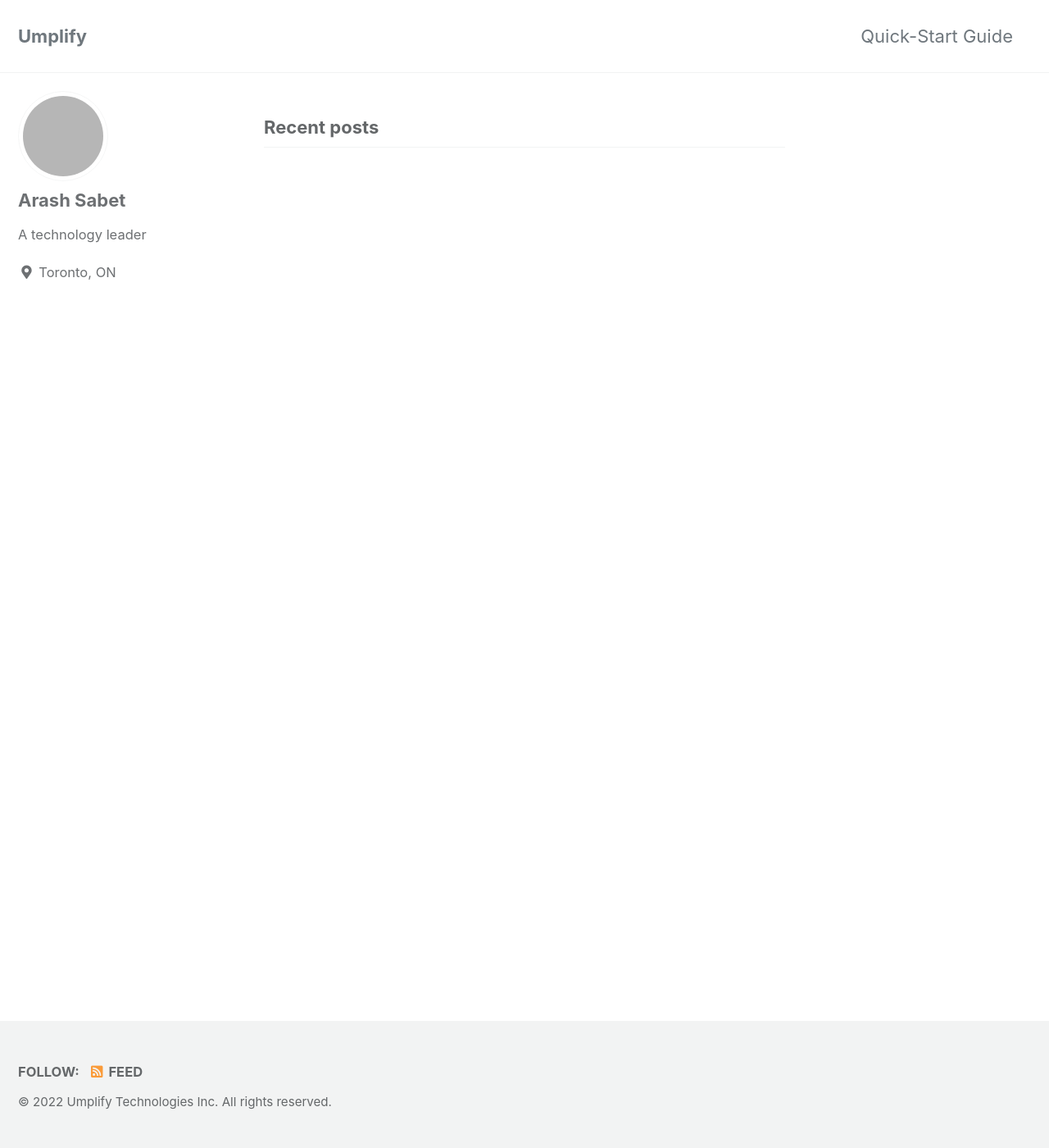
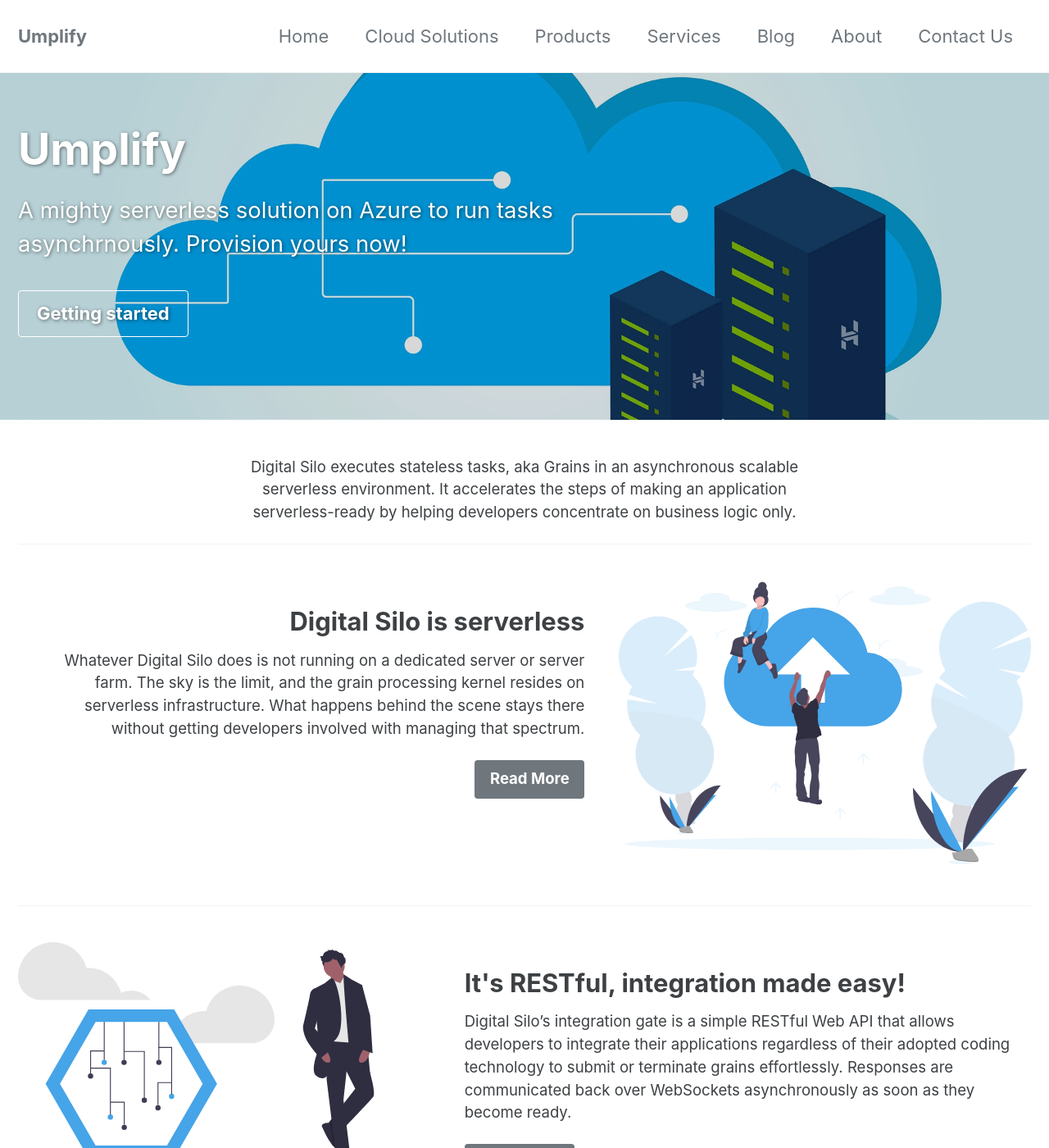
Before and after one commit to Umplify/umplify, a Jekyll site: the page built from _pages/home.md, in a window 1280 px wide and 1400 px high. Shown: the whole window at 82% size. Built offline with Jekyll 4.4.1, drawn with Linux system fonts in a browser that asks for light colours; cached includes are drawn as plain includes; the list of posts is cut into pages by our own code; some of the changed text lies outside the part shown; grey boxes are pictures that could not be loaded.

Commit message:
Re-organized the links and initialized pages' pointers #1

```diff
--- a/_config.yml
+++ b/_config.yml
@@ -286,9 +286,10 @@
       layout: single
       author_profile: true
       read_time: true
-      comments: # true
+      comments: false
       share: true
       related: true
+      show_date: true
   - scope:
       path: ""
       type: pages
--- /dev/null
+++ b/_pages/home.md
@@ -0,0 +1,126 @@
+---
+permalink: /
+title: "Umplify"
+author_profile: false
+layout: splash
+classes:
+    - landing
+    - wide
+header:
+  overlay_color: "#000"
+  overlay_filter: "0.125"
+  overlay_image: /assets/images/splash/splashhomepage.jpg
+  actions:
+    - label: "Getting started"
+      url: "/start"
+excerpt: "A mighty serverless solution on Azure to run tasks asynchrnously. Provision yours now!"
+intro:
+  - excerpt: Digital Silo executes stateless tasks, aka Grains in an asynchronous scalable serverless environment. It accelerates the steps of making an application serverless-ready by helping developers concentrate on business logic only.
+feature_row:
+  - image_path: /assets/images/splash/developer.svg
+    title: 1. Develop the grains
+    excerpt: Download our free **.NET SDK** to implement your business logic tasks aka grains.
+    ## url: "#test-link"
+    ## btn_label: "Read More"
+    ## btn_class: "btn--secondar"
+  - image_path: /assets/images/splash/deploy.svg
+    title: 2. Provision the Silo
+    excerpt: Download and run the build pipeline to deploy Digital Silo to your Azure subscription. **You need to do it only once!**
+    # url: "#test-link"
+    # btn_label: "Read More"
+    # btn_class: "btn--secondar"
+  - image_path: /assets/images/splash/launch.svg
+    title: 3. Deploy the grains
+    excerpt: Upload your implemented .NET grains to your Digital Silo's provisioned Azure storage.
+    # url: "#test-link"
+    # btn_label: "Read More"
+    # btn_class: "btn--secondar"
+
+feature_row_right1:
+  - image_path: /assets/images/cloud.svg
+    title: Digital Silo is serverless
+    excerpt: Whatever Digital Silo does is not running on a dedicated server or server farm. The sky is the limit, and the grain processing kernel resides on serverless infrastructure. What happens behind the scene stays there without getting developers involved with managing that spectrum.
+    url: digital-silo-is-serverless
+    btn_label: "Read More"
+    btn_class: "btn--primary"
+
+feature_row_left1:
+  - image_path: /assets/images/integration.svg
+    title: It's RESTful, integration made easy!
+    excerpt: Digital Silo's integration gate is a simple RESTful Web API that allows developers to integrate their applications regardless of their adopted coding technology to submit or terminate grains effortlessly. Responses are communicated back over WebSockets asynchronously as soon as they become ready.
+    url: digital-silo-is-restful
+    btn_label: "Read More"
+    btn_class: "btn--primary"
+
+feature_row_right2:
+  - image_path: /assets/images/coding.svg
+    title: Easy-to-develop grains
+    excerpt: A grain is a stateless component that encapsulates a specific business logic that runs throughout Digital Silo. Introducing a grain is as simple as following a few key steps.
+    url: digital-silo-grain-development
+    btn_label: "Read More"
+    btn_class: "btn--primary"
+
+feature_row_left2:
+  - image_path: /assets/images/send.svg
+    title: Submit and forget!
+    excerpt: Just activate the grains by submitting their respective payloads, aka requests in JSON format, via a single entry point. Digital Silo will notify your client application promptly once the grain processing result becomes available.
+    url: digital-silo-submit-forget
+    btn_label: "Read More"
+    btn_class: "btn--primary"
+
+feature_row_right3:
+  - image_path: /assets/images/flexibility_software.svg
+    title: Flexible in coding, flexbile in action
+    excerpt: Digital Silo is a collection of independent tasks. Its abstracted layers makes it flexible enough to accommodate the fulfillment instructions by facilitating running grains in any order, lining them up, or deferring each grain's process to the future.
+    url: digital-silo-grain-processing
+    btn_label: "Read More"
+    btn_class: "btn--primary"
+
+feature_row_left4:
+  - image_path: /assets/images/secure.svg
+    title: It's Secure
+    excerpt: All components and tiers of Digital Silo, starting from the client application, are secured by Microsoft Azure's Active Directory system. Digital Silo rejects requests made without a valid authorization token to ensure that the trusted origins are served only.
+
+feature_row_right5:
+  - image_path: /assets/images/controlpanel.svg
+    title: Visual progress status
+    excerpt: Digital Silo keeps reporting the progress status of grains throughout WebSockets. Replicate [this Digital Silo's UI Github repository](https://github.com/DigitalSilo/digitalsiloui) and start watching how your grains' progress unfolds in real-time!
+
+
+# feature_row_techs:
+#   - image_path: assets/images/splash/azure100x100.png
+#   - image_path: assets/images/splash/NET_logo.png
+#   - image_path: /assets/images/splash/angular100.png
+#   - image_path: assets/images/splash/ts-logo-100.png
+#   - image_path: assets/images/splash/terraform_logo.png
+
+---
+
+{% include feature_row id="intro" type="center" %}
+{% include feature_row id="feature_row_right1" type="right" %}
+{% include feature_row id="feature_row_left1" type="left" %}
+{% include feature_row id="feature_row_right2" type="right" %}
+{% include feature_row id="feature_row_left2" type="left" %}
+{% include feature_row id="feature_row_right3" type="right" %}
+{% include feature_row id="feature_row_left4" type="left" %}
+{% include feature_row id="feature_row_right5" type="right" %}
+
+# Scalable . Abstract . Modern
+{: .text-center}
+
+Digital Silo helps companies using .NET to build scalable, modern and Azure-ready serverless applications. It eliminates the burden of infrastructure-driven implementation by abstracting it. Digital Silo lets developers concentrate on constructing their business logic code, not the infrastructure.
+{: .text-center}
+
+# Only three steps, or maybe two!
+{: .text-center}
+You are just a few steps away from scaling your .NET application by Digital Silo.
+{: .text-center}
+
+{% include feature_row %}
+
+![](../assets/images/technologies2.png){: .align-center}
+
+## Keep up your modern .NET coding pattern
+{: .text-center}
+Digital Silo's base grain processor supports modern coding patterns, and developers can use Microsoft's dependency injection container to develop their grains' processors and inject dependencies.
+{: .text-center}
--- a/index.html
+++ /dev/null
@@ -1,4 +0,0 @@
----
-layout: home
-author_profile: true
----
```
Also changed, not shown: _data/navigation.yml (+14 -11 lines), assets/images/Digital Silo HLA Diagram.svg (deleted), assets/images/secure.svg (deleted), assets/images/send.svg (deleted).
